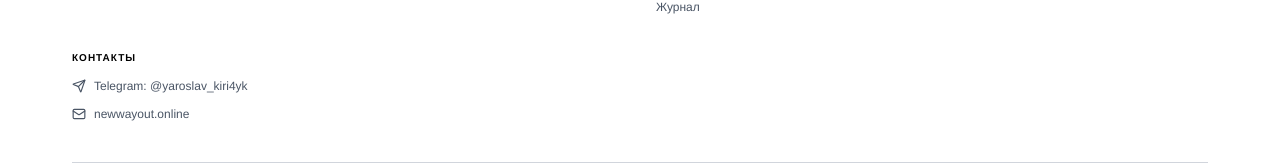
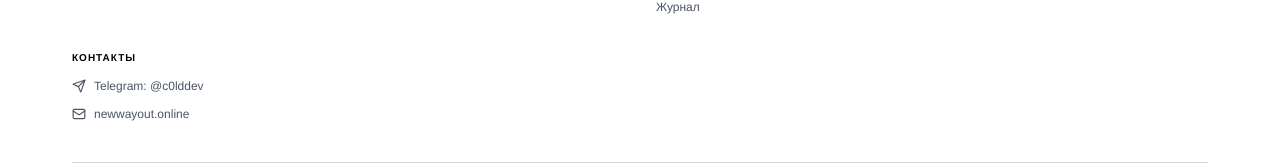
Before and after one commit to yaroslavkiri4ykknifhit-max/NWO, a Next.js app: page / in a window 1280 px wide. Shown: the part 2757-2925 px from the top of the page. Built offline with nearby package versions, Linux system fonts and the light colour scheme; a web font is replaced by a local one.

Commit message:
fix: update telegram username to @c0lddev across the site

```diff
--- a/app/layout.tsx
+++ b/app/layout.tsx
@@ -68,7 +68,7 @@ export default function RootLayout({
         "logo": "https://newwayout.online/icon.svg",
         "description": "Курс и менторство по продажам от NWO (НВО). Научись продавать себя, продукты, услуги и идеи.",
         "sameAs": [
-          "https://t.me/yaroslav_kiri4yk"
+          "https://t.me/c0lddev"
         ]
       },
       {
--- a/app/mentorship/page.tsx
+++ b/app/mentorship/page.tsx
@@ -79,7 +79,7 @@ export default function MentorshipPage() {
           </p>
 
           <a
-            href="https://t.me/yaroslav_kiri4yk"
+            href="https://t.me/c0lddev"
             target="_blank"
             rel="noopener noreferrer"
             className="inline-flex items-center justify-center gap-2 bg-black text-white px-8 py-4 font-bold text-sm tracking-widest uppercase hover:bg-gray-800 transition-colors"
--- a/components/landing-page.tsx
+++ b/components/landing-page.tsx
@@ -53,7 +53,7 @@ function Navigation() {
           </div>
 
           <a
-            href="https://t.me/yaroslav_kiri4yk"
+            href="https://t.me/c0lddev"
             target="_blank"
             rel="noopener noreferrer"
             className="hidden text-xs font-semibold text-red-700 hover:underline md:block"
@@ -86,7 +86,7 @@ function Navigation() {
                 </Link>
               ))}
               <a
-                href="https://t.me/yaroslav_kiri4yk"
+                href="https://t.me/c0lddev"
                 target="_blank"
                 rel="noopener noreferrer"
                 className="text-xs font-semibold text-red-700"
@@ -438,13 +438,13 @@ function Footer() {
             </h3>
             <div className="space-y-3">
               <a
-                href="https://t.me/yaroslav_kiri4yk"
+                href="https://t.me/c0lddev"
                 target="_blank"
                 rel="noopener noreferrer"
                 className="flex items-center gap-2 font-ui text-xs font-medium text-gray-600 hover:text-black"
               >
                 <Send size={14} />
-                Telegram: @yaroslav_kiri4yk
+                Telegram: @c0lddev
               </a>
               <p className="flex items-center gap-2 font-ui text-xs font-medium text-gray-600">
                 <Mail size={14} />
```
